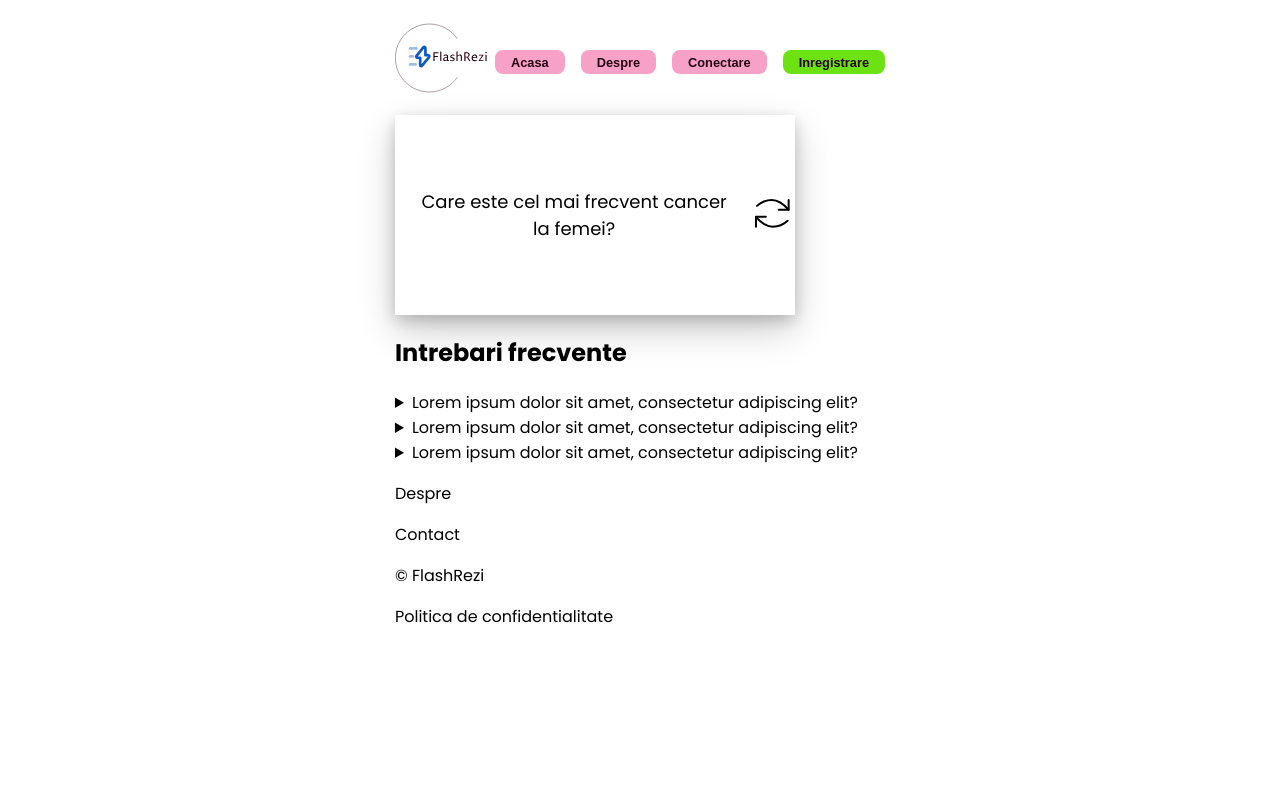
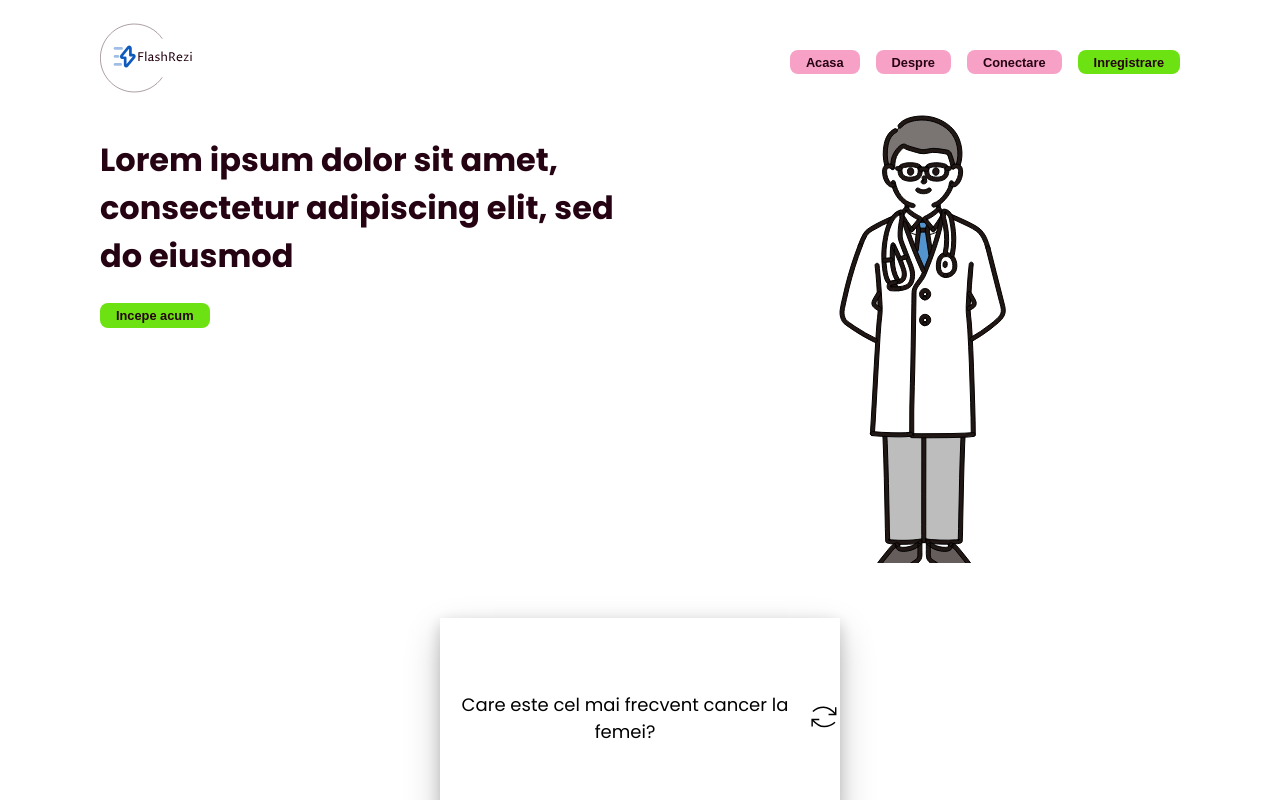
Before and after one commit to vladius9512/FlashCards, a React (Vite) app: page / in a window 1280 px wide. Shown: the top 800 px of the page. Built offline with nearby package versions, Linux system fonts and the light colour scheme.

Commit message:
Added 2 svgs as images and saved them in assets folder. Added some style to the main div. Also added a transition for the swapping svg on the card

```diff
--- a/src/App.jsx
+++ b/src/App.jsx
@@ -1,6 +1,8 @@
 import { useState } from "react";
 import FlashCard from "./components/FlashCard";
 import FrequentQuestions from "./components/FrequentQuestions";
+import style from "./styles/buttons.module.css";
+import image from "./assets/doctor.svg";
 
 function App() {
     const [cardInfo, setCardInfo] = useState([
@@ -15,6 +17,18 @@ function App() {
     ]);
     return (
         <>
+            <div className="title-image-container">
+                <div className="left-side-container">
+                    <h1>
+                        Lorem ipsum dolor sit amet, consectetur adipiscing elit,
+                        sed do eiusmod
+                    </h1>
+                    <button className={style.primaryBtn}>Incepe acum</button>
+                </div>
+                <div className="right-side-wrapper">
+                    <img src={image}></img>
+                </div>
+            </div>
             <FlashCard cardInformations={cardInfo[0]}></FlashCard>
             <FrequentQuestions></FrequentQuestions>
         </>
--- a/src/components/FlashCard.jsx
+++ b/src/components/FlashCard.jsx
@@ -1,4 +1,5 @@
 import { useState } from "react";
+import swapSvg from "../assets/swap.svg";
 
 function FlashCard({ cardInformations }) {
     const [cardAnswer, setCardAnswer] = useState(false);
@@ -10,49 +11,12 @@ function FlashCard({ cardInformations }) {
             <div className="card-body">
                 <div className="card-front">
                     <p>{cardInformations.frontInfo}</p>
-                    <svg
-                        viewBox="0 0 21 21"
-                        xmlns="http://www.w3.org/2000/svg"
-                        fill="#000000"
-                        width={50}
+                    <img
+                        src={swapSvg}
+                        alt="swap"
+                        width={30}
                         onClick={cardClick}
-                    >
-                        <g id="SVGRepo_bgCarrier" strokeWidth="0"></g>
-                        <g
-                            id="SVGRepo_tracerCarrier"
-                            strokeLinecap="round"
-                            strokeLinejoin="round"
-                        ></g>
-                        <g id="SVGRepo_iconCarrier">
-                            {" "}
-                            <g
-                                fill="none"
-                                fillRule="evenodd"
-                                stroke="#000000"
-                                strokeLinecap="round"
-                                strokeLinejoin="round"
-                                transform="matrix(0 1 -1 0 18.5 2.5)"
-                            >
-                                {" "}
-                                <g transform="matrix(0 -1 1 0 .5 16.5)">
-                                    {" "}
-                                    <path
-                                        d="m16 0v5h-5"
-                                        transform="matrix(0 1 1 0 11 -11)"
-                                    ></path>{" "}
-                                    <path d="m16 5c-2.8366699-3.33333333-5.6700033-5-8.5-5-2.82999674 0-5.32999674 1-7.5 3"></path>{" "}
-                                </g>{" "}
-                                <g transform="matrix(0 1 -1 0 14 1)">
-                                    {" "}
-                                    <path
-                                        d="m16 0v5h-5"
-                                        transform="matrix(0 1 1 0 11 -11)"
-                                    ></path>{" "}
-                                    <path d="m16 5c-2.8366699-3.33333333-5.6700033-5-8.5-5-2.82999674 0-5.32999674 1-7.5 3"></path>{" "}
-                                </g>{" "}
-                            </g>{" "}
-                        </g>
-                    </svg>
+                    />
                 </div>
                 <div className="card-back">
                     <div className="svg-wrapper">
@@ -94,49 +58,12 @@ function FlashCard({ cardInformations }) {
                         </svg>
                     </div>
                     <p>{cardInformations.backInfo}</p>
-                    <svg
-                        viewBox="0 0 21 21"
-                        xmlns="http://www.w3.org/2000/svg"
-                        fill="#000000"
-                        width={100}
+                    <img
+                        src={swapSvg}
+                        alt="swap"
+                        width={30}
                         onClick={cardClick}
-                    >
-                        <g id="SVGRepo_bgCarrier" strokeWidth="0"></g>
-                        <g
-                            id="SVGRepo_tracerCarrier"
-                            strokeLinecap="round"
-                            strokeLinejoin="round"
-                        ></g>
-                        <g id="SVGRepo_iconCarrier">
-                            {" "}
-                            <g
-                                fill="none"
-                                fillRule="evenodd"
-                                stroke="#000000"
-                                strokeLinecap="round"
-                                strokeLinejoin="round"
-                                transform="matrix(0 1 -1 0 18.5 2.5)"
-                            >
-                                {" "}
-                                <g transform="matrix(0 -1 1 0 .5 16.5)">
-                                    {" "}
-                                    <path
-                                        d="m16 0v5h-5"
-                                        transform="matrix(0 1 1 0 11 -11)"
-                                    ></path>{" "}
-                                    <path d="m16 5c-2.8366699-3.33333333-5.6700033-5-8.5-5-2.82999674 0-5.32999674 1-7.5 3"></path>{" "}
-                                </g>{" "}
-                                <g transform="matrix(0 1 -1 0 14 1)">
-                                    {" "}
-                                    <path
-                                        d="m16 0v5h-5"
-                                        transform="matrix(0 1 1 0 11 -11)"
-                                    ></path>{" "}
-                                    <path d="m16 5c-2.8366699-3.33333333-5.6700033-5-8.5-5-2.82999674 0-5.32999674 1-7.5 3"></path>{" "}
-                                </g>{" "}
-                            </g>{" "}
-                        </g>
-                    </svg>
+                    />
                 </div>
             </div>
         </div>
--- a/src/index.css
+++ b/src/index.css
@@ -6,7 +6,10 @@
     --pink-secondary: #F7A1C6;
     --blue-accent: #0F5ABD;
     --brown-text: #260312;
+}
 
+#root{
+  width: 1080px;
 }
 
 body{
@@ -56,6 +59,15 @@ body{
     transform: rotateX(180deg);
   }
 
+  .card-front img, .card-back img{
+    cursor:pointer;
+    transition: all ease-in-out 0.2s;
+  }
+
+  .card-front img:hover, .card-back img:hover{
+    transform: rotate(180deg);
+  }
+
 /* navbar */
 
 nav{
@@ -68,3 +80,26 @@ nav{
   display:flex;
   gap: 1rem;
 }
+
+/* main */
+
+main{
+  display:flex;
+  flex-direction: column;
+  align-items: center;
+  gap: 3rem;
+}
+
+h1{
+  color: var(--brown-text);
+}
+
+.title-image-container{
+  display:grid;
+  grid-template-columns: 1fr 1fr;
+  gap: 3rem;
+}
+
+.right-side-wrapper{
+  justify-self: center;
+}
```
Also changed, not shown: src/assets/doctor.svg (added), src/assets/swap.svg (added).
